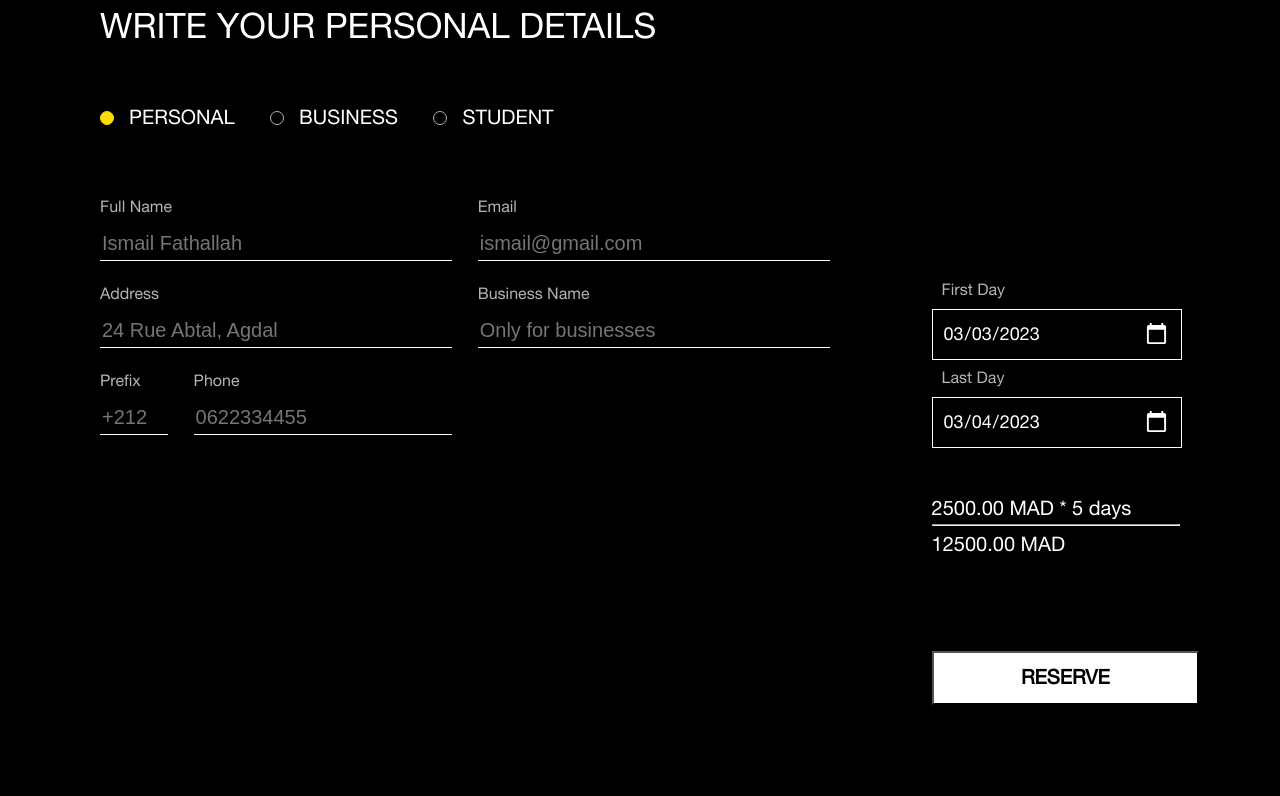
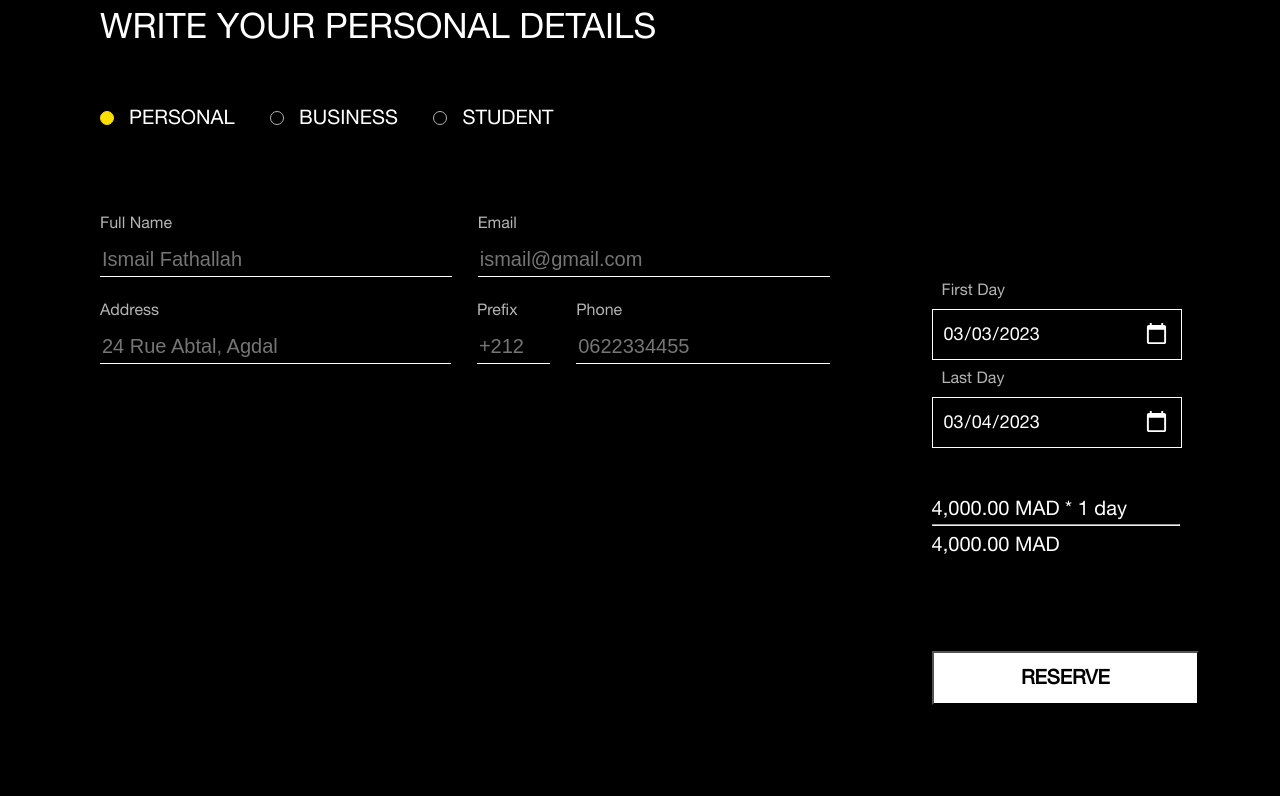
Before and after one commit to IsmailHouhou/smile-photography-website, a Django app: page /reserve/22/ in a window 1280 px wide. Shown: the part 193-989 px from the top of the page. Run offline with Django 4.2, Linux system fonts and the light colour scheme; data comes from the database, SQL or seed files in the repository; both versions use the stored data as it was after the commit; parts of the project's set-up code (start-up, migrations or seed data) failed here and were passed over; some libraries are stand-ins or nearby versions.

Commit message:
Fixed onhover thumbnail in index page. Added price preview feature in product page. Added student message, business input field, date picker, pricing preview functionnalities in the reserve page.

```diff
--- a/static/css/reserve.css
+++ b/static/css/reserve.css
@@ -69,6 +69,18 @@ form .radio-container label {
     font-size: 20px;
 }
 
+#student-message {
+    visibility: hidden;
+    margin: -50px 0 50px 30px;
+    font-family: Helvetica45;
+    font-size: 15px;
+    color: #b3b3b3;
+}
+
+#business-container {
+    visibility: hidden;
+}
+
 
 /* TEXT INPUT */
 #reserve-form .text-input-container label {
@@ -101,22 +113,16 @@ form .radio-container label {
     width: 46%;
 }
 
-#reserve-form .text-input-container #phone-row {
-    display: flex;
+#phone-row .form-cell:nth-child(1) {
     width: 50%;
 }
 
-#reserve-form .text-input-container #phone-row {
-    display: flex;
-    width: 50%;
+#phone-row .form-cell:nth-child(2) {
+    width: 10%;
 }
 
-#reserve-form .text-input-container #phone-row #prefix {
-    width: 20%;
-}
-
-#reserve-form .text-input-container #phone-row .form-cell {
-    width: 80%;
+#phone-row .form-cell:nth-child(3) {
+    width: 36%;
 }
 
  /* To remove styling from autofill */
--- a/static/css/style.css
+++ b/static/css/style.css
@@ -383,7 +383,7 @@ li a {
 }
 
 .thumbnail {
-    position: absolute;
+    position: relative;
 }
 
 .thumbnail img {
@@ -391,8 +391,8 @@ li a {
     width: 300px;
     height: 200px;
     object-fit: cover;
-    position: absolute;
-    transform: translate(-50%, -50%);
+    position: fixed;
+    transform: translate(0%, 0%);
     pointer-events: none;
 }
 
--- a/static/js/product.js
+++ b/static/js/product.js
@@ -31,8 +31,3 @@ function showSlides(n) {
     parts[0] = slideIndex;
     counter.innerText = parts.join("/");
 }
-
-// PRICE PREVIEW
-setPrice(p) {
-    alert(p.value);
-}
--- a/website/templates/website/index.html
+++ b/website/templates/website/index.html
@@ -129,10 +129,10 @@
                 </tr>
                 {% for video in videos %}
                     <tr class="thumbnail-line">
-                        <td onmouseover="activateImage('{{video.id}}')" onmousemove="showImage(event, '{{video.id}}')" onmouseout="hideImage('{{video.id}}')" id="title-{{video.id}}">{{video.title}}</td>
+                        <td onmousemove="showImage(event, '{{video.id}}')" onmouseout="hideImage('{{video.id}}')" id="title-{{video.id}}">{{video.title}}</td>
                         <td>{{video.category}}</td>
                         <td class="thumbnail-td" ><a onclick="showWork('{{video.id}}')"><img src="{% static 'images/01. Graphics/Fichier 10mdpi.png' %}" alt="more"></a></td>
-                        <div  class="thumbnail">
+                        <div class="thumbnail">
                             <img id="thumbnail-image-{{video.id}}" src="{{video.thumbnail.url}}" alt="thumbnail">
                         </div>
                     </tr>
--- a/website/templates/website/pages/reserve.html
+++ b/website/templates/website/pages/reserve.html
@@ -5,17 +5,9 @@
         <title>SmileProd - Reserve</title>
         <link rel="stylesheet" href="{% static 'css/reserve.css' %}">
         <link rel="stylesheet" href="{% static 'css/style.css' %}">
-        <script src="../scripts/jquery-3.6.3.min.js"></script>
-        <script>
-            $(function(){
-              $("#header").load("../header.html");
-              $("#footer").load("../footer.html");
-            });
-        </script>
     </head>
-    <body>
+    <body onload="javascript:updatePrice()">
         {% include "website/header.html" %}
-        <!-- <div id="header"></div> -->
 
         <h2>WRITE YOUR PERSONAL DETAILS</h2>
 
@@ -25,26 +17,27 @@
                 <div class="radio-container">
                     <div class="radio-button-container">
                         <label class="custom-radio-button">
-                            <input type="radio" id="personal" name="client_status" value="personal" checked>
+                            <input type="radio" id="personal" name="client_status" value="personal" onclick="statusMessage(); updatePrice();" checked>
                             <span class="checkmark"></span>
                         </label>
                         <label for="personal">personal</label>
                     </div>
                     <div class="radio-button-container">
                         <label class="custom-radio-button">
-                            <input type="radio" id="business" name="client_status" value="business">
+                            <input type="radio" id="business" name="client_status" value="business" onclick="statusMessage(); updatePrice();">
                             <span class="checkmark"></span>
                         </label>
                         <label for="business">business</label>
                     </div>
                     <div class="radio-button-container">
                         <label class="custom-radio-button">
-                            <input type="radio" id="student" name="client_status" value="student">
+                            <input type="radio" id="student" name="client_status" value="student" onclick="statusMessage(); updatePrice();">
                             <span class="checkmark"></span>
                         </label>
                         <label for="student">student</label>
                     </div>
                 </div>
+                <p id="student-message">student's discount</p>
                 <div class="text-input-container">
                     <div class="form-row">
                         <div class="form-cell">
@@ -56,27 +49,11 @@
                             <input type="text" name="client_email" placeholder="ismail@gmail.com"  required>
                         </div>
                     </div>
-                    <div class="form-row">
+                    <div class="form-row" id="phone-row">
                         <div class="form-cell">
                             <label for="address">Address</label>
                             <input type="text" name="client_address" placeholder="24 Rue Abtal, Agdal" required>
                         </div>
-                        <div class="form-cell">
-                            <label for="client_business">Business Name</label>
-                            <input type="text" name="client_business" placeholder="Only for businesses">
-                        </div>
-                    </div>
-                    <!-- <div class="form-row">
-                        <div class="form-cell">
-                            <label for="city">City</label>
-                            <input type="text" name="city" placeholder="Rabat" required>
-                        </div>
-                        <div class="form-cell">
-                            <label for="region">Region</label>
-                            <input type="text" name="region" placeholder="Morocco" required>
-                        </div>
-                    </div> -->
-                    <div id="phone-row" class="form-row">
                         <div id="prefix" class="form-cell">
                             <label for="prefix">Prefix</label>
                             <input type="tel" name="client_prefix" pattern="^\+[0-9]{1,3}$" placeholder="+212" required>
@@ -86,23 +63,32 @@
                             <input type="tel" name="client_phone" pattern="^[0-9]{9,10}$" placeholder="0622334455" required>
                         </div>
                     </div>
+                    <div class="form-row" id="business-container">
+                        <div class="form-cell">
+                            <label for="client_business">Business Name</label>
+                            <input type="text" name="client_business" placeholder="Oppo">
+                        </div>
+                    </div>
+                    <!-- <div class="form-row">
+
+                    </div> -->
                 </div>
             </div>
             <div id="right-form-container">
                 <div class="date-row">
                     <label for="start">First Day</label>
-                    <!-- <input type="date" name="start_date" id="start" value="2023-02-01" min="2023-02-01" max="2024-12-31"> -->
-                    <input type="date" name="start_date" id="start" value="{{start}}" min="{{start}}" max="{{max}}">
+                    <!-- <input type="date" name="start_date" id="start" value="{{start}}" min="{{start}}" max="{{max}}"> -->
+                    <input type="date" name="start_date" id="start" value="{{ today|date:'Y-m-d' }}" min="{{ today|date:'Y-m-d' }}" onchange="updateEndDate(); updatePrice();">
 
                 </div>
                 <div class="date-row">
                     <label for="last-day">Last Day</label>
-                    <input type="date" name="end_date" value="{{end}}" min="{{end}}" max="{{max}}">
+                    <input type="date" name="end_date" id="end" value="{{ tomorrow|date:'Y-m-d' }}" min="{{ tomorrow|date:'Y-m-d' }}" onchange="updatePrice();">
                 </div>
                 <div class="total-amount">
-                    <p>2500.00 MAD * 5 days</p>
+                    <p><span id="product-price">{{product.price_day_1}}</span> MAD * <span id="days">1</span> day</p>
                     <hr>
-                    <p>12500.00 MAD</p>
+                    <p><span id="total-price">{{product.price_day_1}}</span> MAD</p>
                 </div>
                 <div class="form-button">
                     <button type="submit">reserve</button>
@@ -111,7 +97,99 @@
 
         </form>
 
+        <script>
+        // STUDENT DISCOUNT MESSAGE
+            function statusMessage() {
+                var client_status = document.querySelector('input[name="client_status"]:checked').value;
+                let message = document.getElementById('student-message');
+                let business = document.getElementById('business-container');
+                if (client_status == "student") {
+                    message.innerHTML = '*students have a discount of {{product.student_promotion}}%';
+                    message.style.visibility = 'visible';
+                    business.style.visibility = 'hidden';
+                } else if(client_status == "business") {
+                    business.style.visibility = 'visible';
+                    message.style.visibility = 'hidden';
+                } else {
+                    business.style.visibility = 'hidden';
+                    message.style.visibility = 'hidden';
+                }
+            }
+
+        // DATE FIELDS
+            var today = new Date();
+            var tomorrow = new Date(today.getTime() + 24 * 60 * 60 * 1000);
+
+            // Format the dates as YYYY-MM-DD strings
+            var todayStr = today.toISOString().substr(0, 10);
+            var tomorrowStr = tomorrow.toISOString().substr(0, 10);
+
+            // Set the default values and minimum date for the input fields
+            document.getElementById("start").value = todayStr;
+            document.getElementById("start").min = todayStr;
+            document.getElementById("end").value = tomorrowStr;
+            document.getElementById("end").min = tomorrowStr;
+
+            function updateEndDate() {
+                // Get the value of the start_date input field
+                var startDate = new Date(document.getElementById("start").value);
+
+                // Calculate the day after the start date
+                var endDate = new Date(startDate.getTime() + 24 * 60 * 60 * 1000);
+                var endDateStr = endDate.toISOString().substr(0, 10);
+
+                // Update the end_date input field's value and minimum date
+                document.getElementById("end").value = endDateStr;
+                document.getElementById("end").min = endDateStr;
+            }
+
+        // PRICE PREVIEW
+            function updatePrice() {
+                var product_price = document.getElementById('product-price');
+                var days = document.getElementById('days');
+                var total_price = document.getElementById('total-price');
+                var client_status = document.querySelector('input[name="client_status"]:checked').value;
+
+                var studentPromotion = {{ product.student_promotion}};
+                studentPromotion = studentPromotion * 0.01;
+                var day1Price = {{ product.price_day_1 }};
+                var day1PriceStudent = day1Price - (day1Price * studentPromotion);
+                var day3Price = {{ product.price_day_3 }};
+                var day3PriceStudent = day3Price - (day3Price * studentPromotion);
+                var day10Price = {{ product.price_day_10 }};
+                var day10PriceStudent = day10Price - (day10Price * studentPromotion);
+
+                var start_date = new Date(document.getElementById('start').value);
+                var end_date = new Date(document.getElementById('end').value);
+                var duration = end_date.getTime() - start_date.getTime();
+                duration = duration / (1000 * 60 * 60 * 24);
+                console.log(duration)
+                if (client_status == 'student') {
+                    if (duration < 3) {
+                        price = day1PriceStudent;
+                    } else if (duration < 10) {
+                        price = day3PriceStudent;
+                    } else if (duration >= 10) {
+                        price = day10PriceStudent;
+                    }
+                } else {
+                    if (duration < 3) {
+                        price = day1Price;
+                    } else if (duration < 10) {
+                        price = day3Price;
+                    } else if (duration >= 10) {
+                        price = day10Price;
+                    }
+                }
+
+                product_price.innerHTML = (price).toLocaleString('en', {minimumFractionDigits:2, maximumFractionDigits:2});
+                days.innerHTML = duration;
+                total = price * duration;
+                total_price.innerHTML = (total).toLocaleString('en', {minimumFractionDigits:2, maximumFractionDigits:2});
+            }
+        </script>
+
         {% include "website/footer.html" %}
-        <!-- <div id="footer"></div> -->
+
     </body>
 </html>
--- a/website/views.py
+++ b/website/views.py
@@ -44,7 +44,10 @@ def materials(request):
 def product(request, pk):
     product = Product.objects.get(id=pk)
     image_count = product.productimage_set.all().count()
-    context = {'product':product, 'image_count':image_count}
+    price_day_3 = product.price_day_3
+    price_day_10 = product.price_day_10
+
+    context = {'product':product, 'image_count':image_count, 'price_day_3':price_day_3, 'price_day_10':price_day_10}
     return render(request, 'website/pages/product.html', context)
 
 def reserve(request, pk): # WORKING VERSION
@@ -65,14 +68,7 @@ def reserve(request, pk): # WORKING VERSION
         )
         return redirect('/')
 
-    today = datetime.datetime.now()
-    start = today.strftime('%Y-%m-%d')
-    tomorrow = today + datetime.timedelta(days=1)
-    end = tomorrow.strftime('%Y-%m-%d')
-    next_year = today + datetime.timedelta(days=365)
-    max = next_year.strftime('%Y-%m-%d')
-
-    context = {'product':product, 'start':start, 'end':end, 'max':max}
+    context = {'product':product}
     return render(request, 'website/pages/reserve.html', context)
 
 
```
Also changed, not shown: static/js/index.js (+17 -9 lines), website/templates/website/pages/product.html (+33 -6 lines), db.sqlite3.
